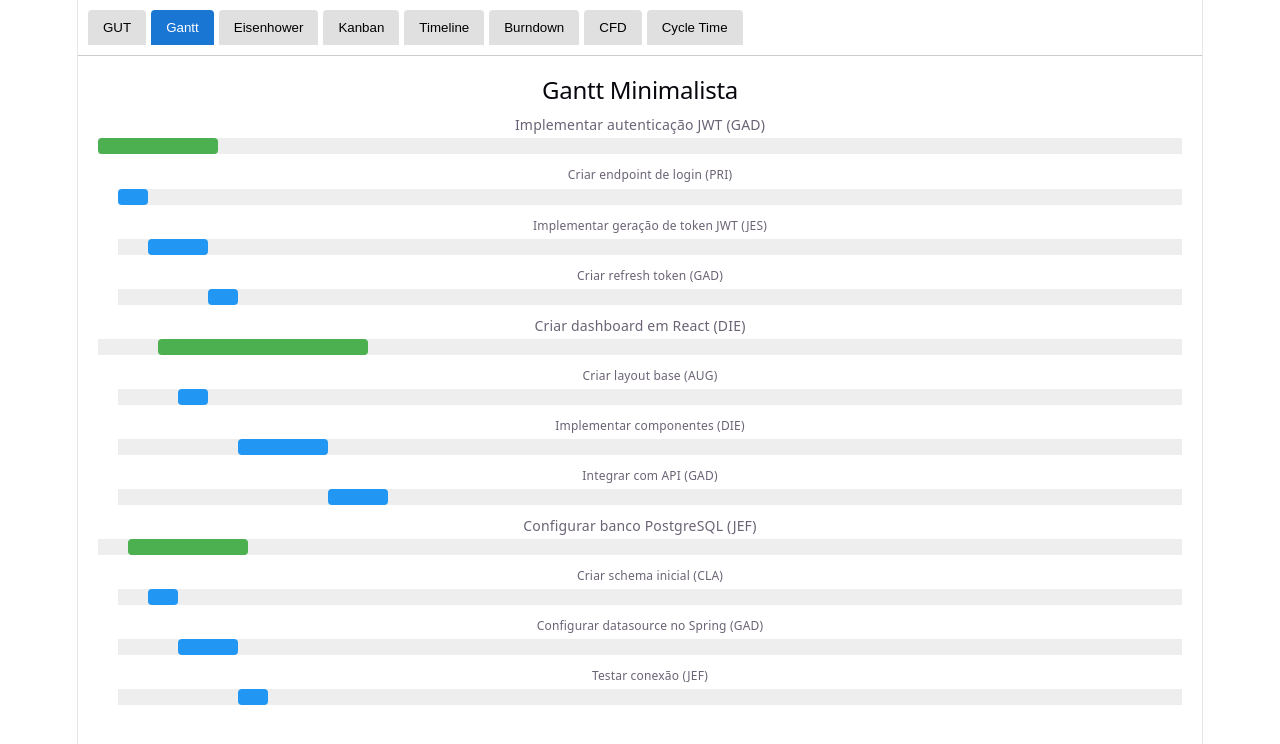
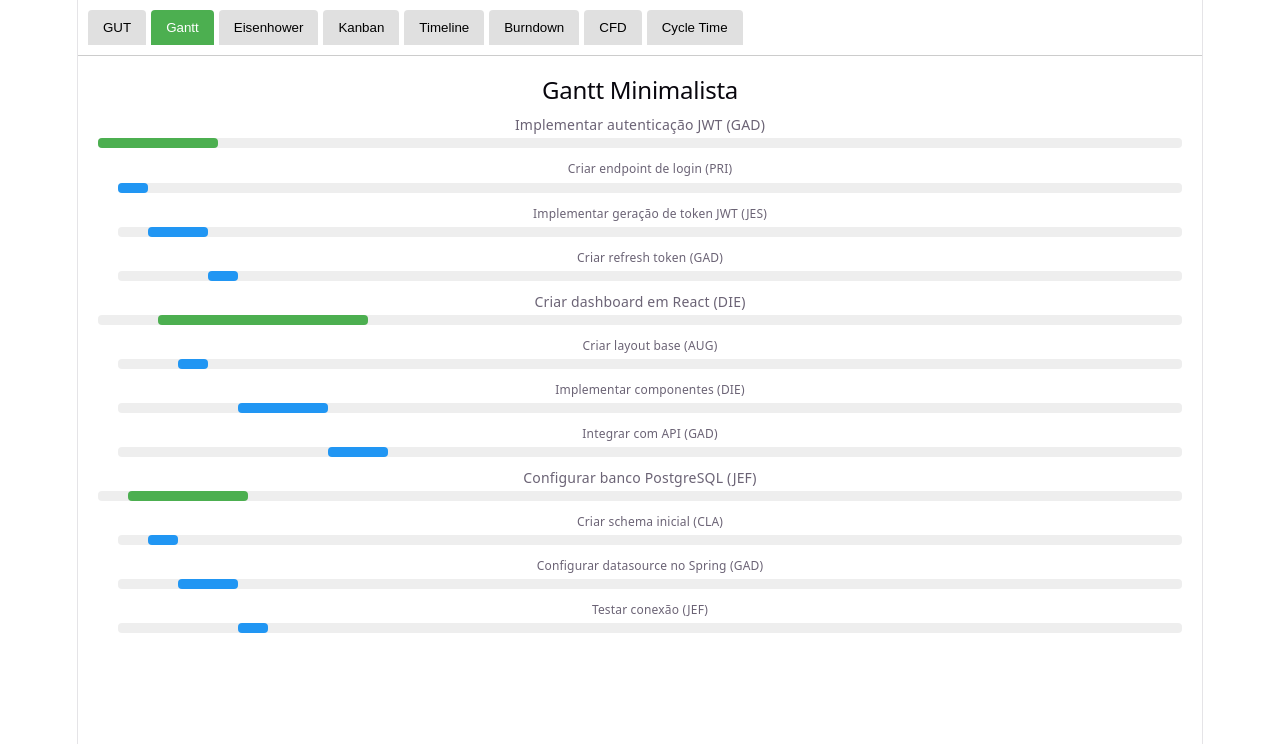
Before and after one commit to gadelhati/tasks, a React (Vite) app: page / in a window 1280 px wide. Both pictures are taken after a click on the button "Gantt". Shown: the top 744 px of the page. Built offline with nearby package versions, Linux system fonts and the light colour scheme.

Commit message:
style: improve views

```diff
--- a/src/App.tsx
+++ b/src/App.tsx
@@ -1,11 +1,11 @@
 import { useState } from 'react';
 import './App.css';
-import { Tasks } from './container/tasks';
+import { TasksGantt } from './container/tasksGantt';
 import { TasksEisenhower } from './container/tasksEisenhower';
 import { TasksKanban } from './container/tasksKanban';
 import { TasksTimeline } from './container/tasksTimeline';
 import { TasksBurndown } from './container/tasksBurndown';
-import { TasksCumulativeFlow } from './container/taskCumulativeFlow';
+import { TasksCumulativeFlow } from './container/tasksCumulativeFlow';
 import { TasksCycleTime } from './container/tasksCycleTime';
 import { TasksGUT } from './container/tasksGUT';
 
@@ -20,7 +20,7 @@ function App() {
       case 'GUT':
         return <TasksGUT />;
       case 'GANTT':
-        return <Tasks />;
+        return <TasksGantt />;
       case 'EISENHOWER':
         return <TasksEisenhower />;
       case 'KANBAN':
@@ -45,7 +45,7 @@ function App() {
         padding: '10px 15px',
         border: 'none',
         cursor: 'pointer',
-        background: activeTab === tab ? '#1976d2' : '#e0e0e0',
+        background: activeTab === tab ? '#4caf50' : '#e0e0e0',
         color: activeTab === tab ? '#fff' : '#000',
         borderRadius: '4px 4px 0 0'
       }}
--- a/src/container/tasksEisenhower.tsx
+++ b/src/container/tasksEisenhower.tsx
@@ -76,7 +76,7 @@ export const TasksEisenhower = () => {
             </div>
 
             <div>
-                <h3>🔵 Delegar</h3>
+                <h3>🟢 Delegar</h3>
                 {renderList(quadrants.DELEGATE)}
             </div>
 
--- a/src/container/tasks.tsx
+++ b/src/container/tasksGantt.tsx
@@ -31,7 +31,8 @@ const TaskRow = ({ task, depth = 0 }: TaskRowProps) => {
 
                 <div style={{
                     position: "relative",
-                    height: 16,
+                    height: 10,
+                    borderRadius: 4,
                     background: "#eee",
                     marginLeft: depth * 20
                 }}>
@@ -53,7 +54,7 @@ const TaskRow = ({ task, depth = 0 }: TaskRowProps) => {
     );
 };
 
-export const Tasks = () => {
+export const TasksGantt = () => {
     return (
         <div style={{ padding: 20 }}>
             <h2>Gantt Minimalista</h2>
```
Also changed, not shown: src/container/tasksCumulativeFlow.tsx (renamed from src/container/taskCumulativeFlow.tsx).
